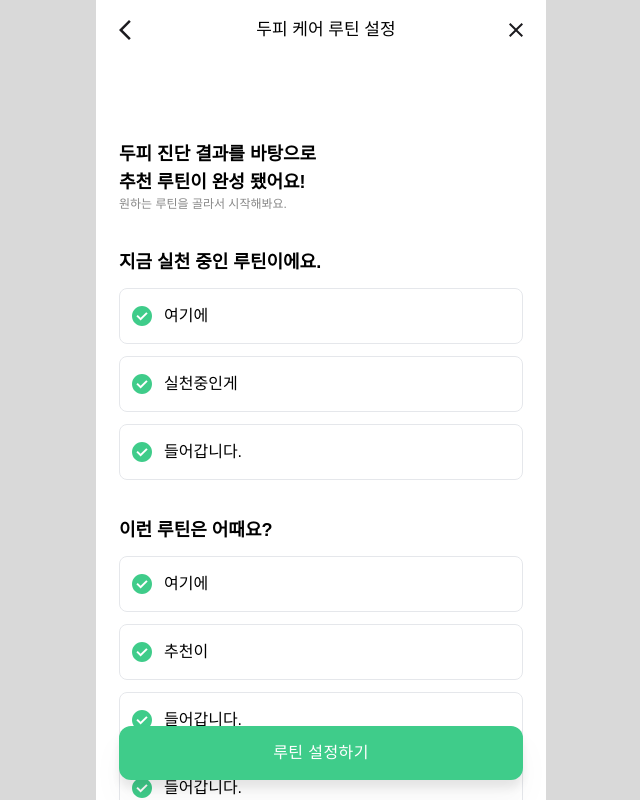
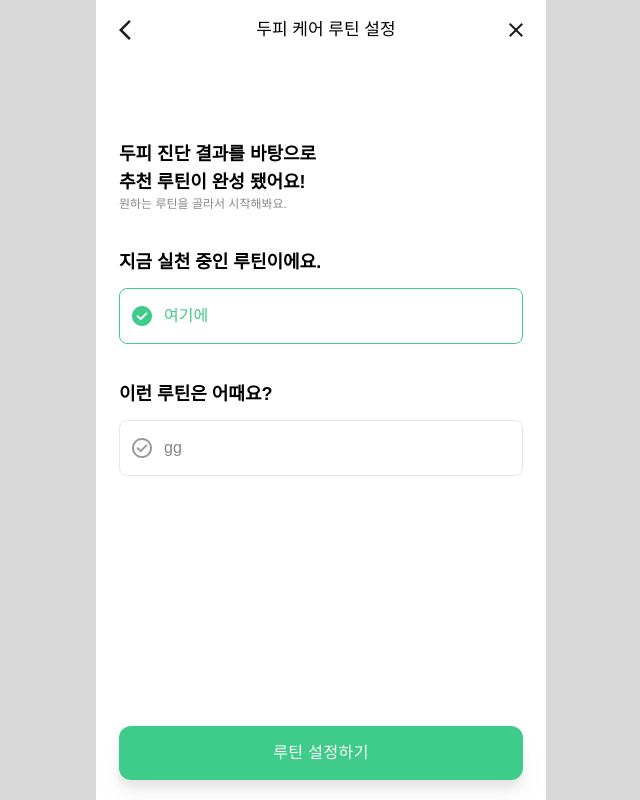
Before and after one commit to junwson9/Hanol, a React (Create React App) app in the folder FE/hanol/: page /set-routine in a window 1280 px wide. Shown: the whole page, without its empty margins (319-959 px from the left). Built offline with nearby package versions, Linux system fonts and the light colour scheme; a web font is replaced by a local one.

Commit message:
setActive in progressing
Former-commit-id: 283b061dfeca7146c06310362f99883cf25df7bc

```diff
--- a/FE/hanol/src/pages/diagnose/explainDiagnose.tsx
+++ b/FE/hanol/src/pages/diagnose/explainDiagnose.tsx
@@ -1,4 +1,4 @@
-import { ReactComponent as DiagnoseExplain } from 'assets/images/diagnoseExplain.svg';
+import DiagnoseExplain from 'assets/images/diagnoseExplain.png';
 import FloatingButton from 'components/button/FloatingButton';
 import { useNavigate } from 'react-router-dom';
 
@@ -12,8 +12,8 @@ function ExplainDiagnose() {
         <br />
         분석해드려요.
       </p>
-      <div className="mt-10">
-        <DiagnoseExplain className="mx-auto" />
+      <div className="flex mt-10 justify-center">
+        <img src={DiagnoseExplain} />
       </div>
       <p className="text-lg  text-left font-bold mt-20">
         탈모 진행도, 두피 건강 상태를
--- a/FE/hanol/src/pages/diagnose/selectDevice.tsx
+++ b/FE/hanol/src/pages/diagnose/selectDevice.tsx
@@ -5,7 +5,7 @@ import TopBarDepth2 from 'components/common/TapBarDepth2';
 import { ReactComponent as Ex } from 'assets/images/scalpExample.svg';
 
 function SelectDevice() {
-  const [selectedButton, setSelectedButton] = useState<number | null>(null);
+  const [selectedButton, setSelectedButton] = useState<number>(0);
   const handleButtonSelect = (index: number) => {
     setSelectedButton(index);
   };
@@ -71,11 +71,6 @@ function SelectDevice() {
             <br />
             &nbsp;&nbsp;&nbsp;&nbsp;두피를 촬영해 주세요.
           </p>
-          <p className="text-left mt-6">
-            3. 사진이 선명할 수록 분석이 정확해집니다.
-            <br />
-            &nbsp;&nbsp;&nbsp;&nbsp;&nbsp;촬영 시 타인의 도움을 받아보세요.
-          </p>
         </>
       )}
       <div className="absolute w-[100%] bottom-5">
--- a/FE/hanol/src/pages/routine/setRoutine.tsx
+++ b/FE/hanol/src/pages/routine/setRoutine.tsx
@@ -5,7 +5,12 @@ import FloatingButton from 'components/button/FloatingButton';
 import SettingDone from 'components/routine/SettingDone';
 import TopBarDepth2 from 'components/common/TapBarDepth2';
 import { useNavigate } from 'react-router-dom';
-
+import { ReactComponent as UnActiveCheck } from 'assets/icons/check-unactive.svg';
+interface RoutineElement {
+  id: number;
+  text: string;
+  active: boolean;
+}
 function SetRoutine() {
   const navigate = useNavigate();
   const [settingDone, setSettingDone] = useState<boolean>(false);
@@ -14,6 +19,29 @@ function SetRoutine() {
   const handleNavigate = () => {
     navigate('/');
   };
+
+  const [activeElements, setActiveElements] = useState<RoutineElement[]>([
+    { id: 1, text: '여기에', active: true },
+    // 추가 요소들
+  ]);
+
+  const [unactiveElements, setUnactiveElements] = useState<RoutineElement[]>([
+    { id: 2, text: 'gg', active: false },
+    // 추가 요소들
+  ]);
+
+  const toggleActive = (element: RoutineElement) => {
+    // Create new arrays with updated elements
+    const updatedActiveElements = activeElements.map((e) => (e.id === element.id ? { ...e, active: !e.active } : e));
+    const updatedUnactiveElements = unactiveElements.map((e) =>
+      e.id === element.id ? { ...e, active: !e.active } : e,
+    );
+
+    // Update the state with the new arrays
+    setActiveElements(updatedActiveElements);
+    setUnactiveElements(updatedUnactiveElements);
+  };
+
   useEffect(() => {
     const container = containerRef.current;
     if (container) {
@@ -25,6 +53,7 @@ function SetRoutine() {
       }
     }
   }, []);
+
   return (
     <>
       {!settingDone ? (
@@ -51,47 +80,35 @@ function SetRoutine() {
               지금 실천 중인 루틴이에요.
             </p>
             <div className="mt-2.5 col-start-1 col-end-7">
-              <div className="flex h-14 mt-3 border rounded-lg items-center gap-2.5 whitespace-nowrap">
-                <Check className="ml-2.5" />
-                여기에
-              </div>
-              <div className="flex h-14 mt-3 border rounded-lg items-center gap-2.5 whitespace-nowrap">
-                <Check className="ml-2.5" />
-                실천중인게
-              </div>
-              <div className="flex h-14 mt-3 border rounded-lg items-center gap-2.5 whitespace-nowrap">
-                <Check className="ml-2.5" />
-                들어갑니다.
-              </div>
+              {activeElements.map((element) => (
+                <div
+                  key={element.id}
+                  className={`flex h-14 mt-3 border ${
+                    element.active ? 'border-Main text-Main' : 'text-GrayForText'
+                  } rounded-lg items-center gap-2.5 whitespace-nowrap cursor-pointer`}
+                  onClick={() => toggleActive(element)}
+                >
+                  {element.active ? <Check className="ml-2.5" /> : <UnActiveCheck className="ml-2.5" />}
+                  {element.text}
+                </div>
+              ))}
             </div>
             <p className="text-lg  text-left font-bold mt-9 col-start-1 col-end-5 whitespace-nowrap">
               이런 루틴은 어때요?
             </p>
             <div className="mt-2.5 col-start-1 col-end-7">
-              <div className="flex h-14 mt-3 border rounded-lg items-center gap-2.5 whitespace-nowrap">
-                <Check className="ml-2.5" />
-                여기에
-              </div>
-              <div className="flex h-14 mt-3 border rounded-lg items-center gap-2.5 whitespace-nowrap">
-                <Check className="ml-2.5" />
-                추천이
-              </div>
-              <div className="flex h-14 mt-3 border rounded-lg items-center gap-2.5 whitespace-nowrap">
-                <Check className="ml-2.5" />
-                들어갑니다.
-              </div>
-              <div className="flex h-14 mt-3 border rounded-lg items-center gap-2.5 whitespace-nowrap">
-                <Check className="ml-2.5" />
-                들어갑니다.
-              </div>
-              <div className="flex h-14 mt-3 border rounded-lg items-center gap-2.5 whitespace-nowrap">
-                <Check className="ml-2.5" />
-                들어갑니다.
-              </div>
-              <div className="flex h-14 mt-3 border rounded-lg items-center gap-2.5 whitespace-nowrap">
-                <Check className="ml-2.5" />
-                들어갑니다.
-              </div>
+              {unactiveElements.map((element) => (
+                <div
+                  key={element.id}
+                  className={`flex h-14 mt-3 border ${
+                    element.active ? 'border-Main text-Main' : 'text-GrayForText'
+                  } items-center gap-2.5 whitespace-nowrap cursor-pointer rounded-lg`}
+                  onClick={() => toggleActive(element)}
+                >
+                  {element.active ? <Check className="ml-2.5" /> : <UnActiveCheck className="ml-2.5" />}
+                  {element.text}
+                </div>
+              ))}
             </div>
           </div>
           {pageHeight ? (
```
Also changed, not shown: FE/hanol/src/assets/images/diagnoseExplain.png (added).
